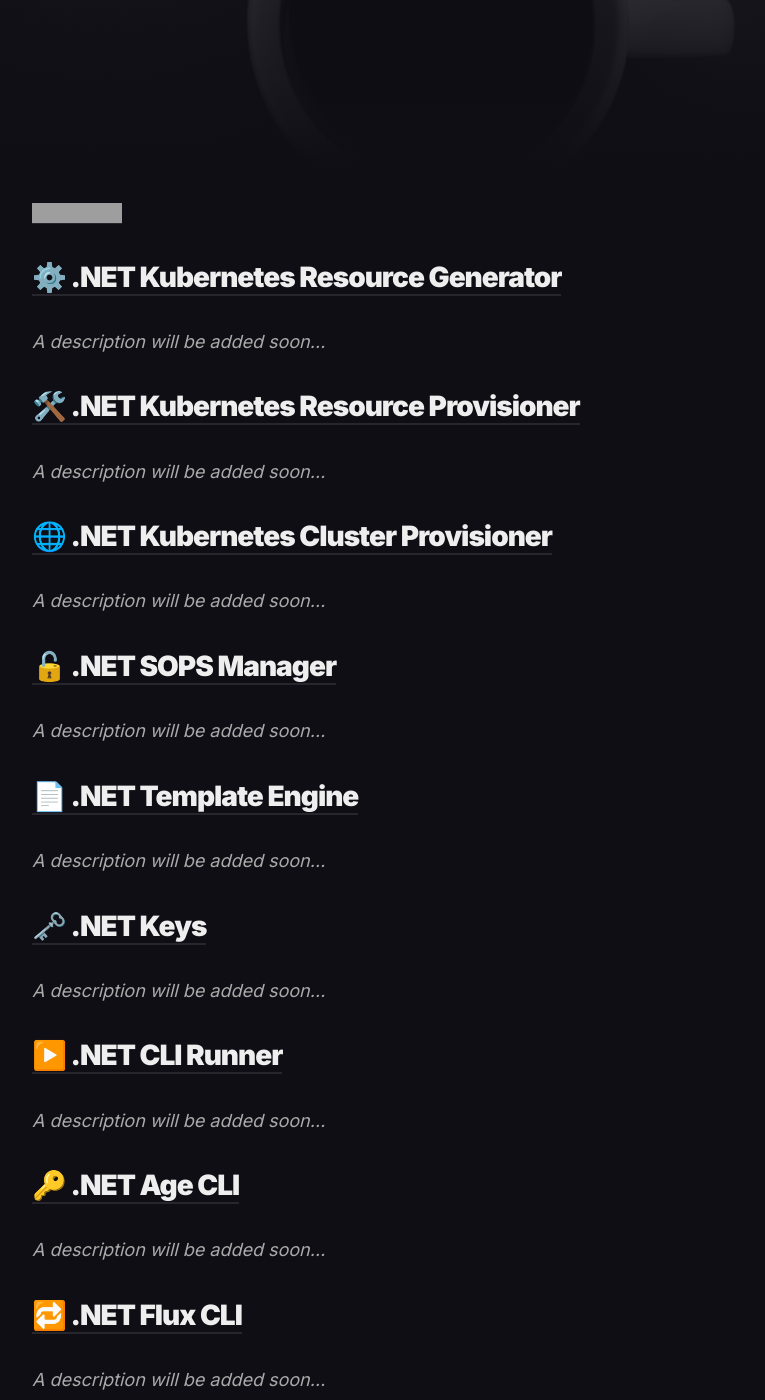
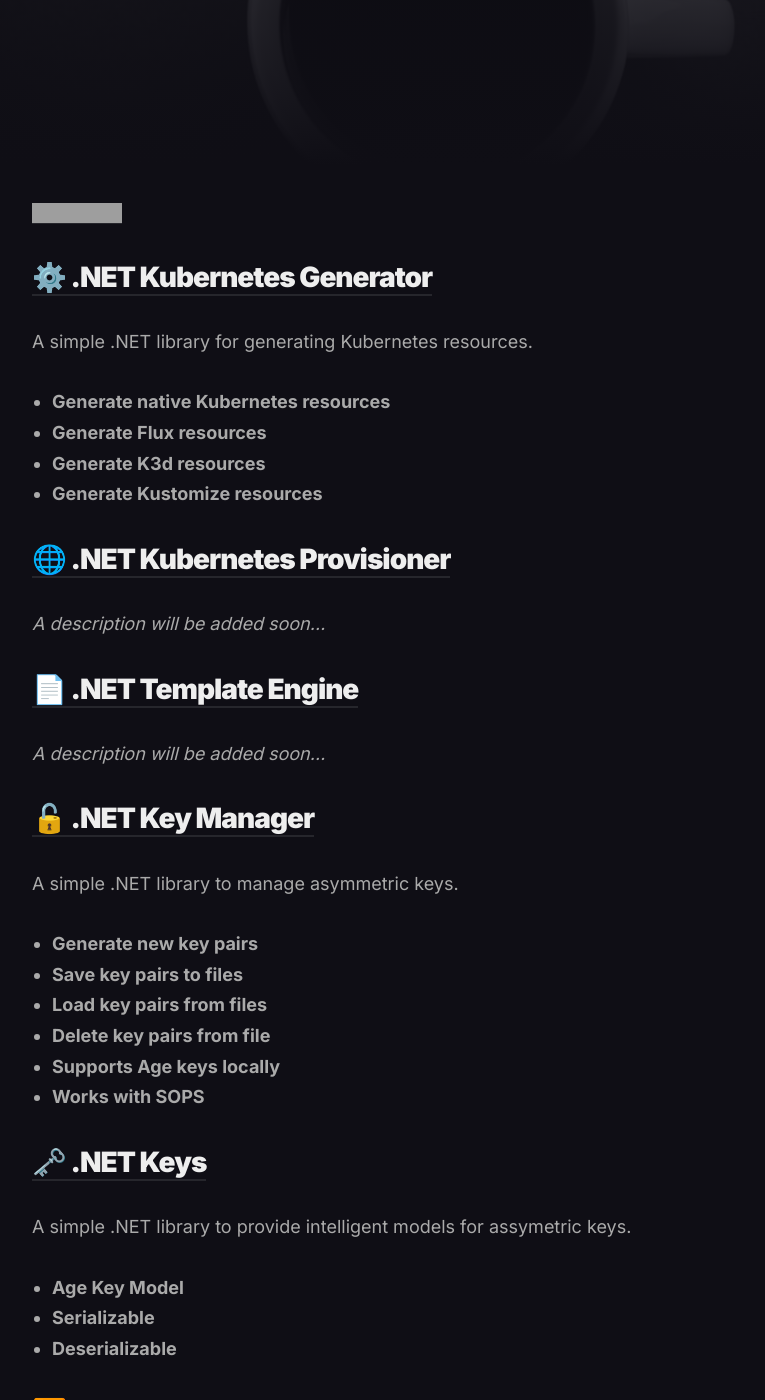
Before and after one commit to niem94/niem94, a Jekyll site: the page built from _pages/libraries.md, in a window 1280 px wide and 1400 px high, scrolled down 499 px. Shown: the whole window, without its empty margins (185-950 px from the left). Built offline with Jekyll 4.4.1, drawn with Linux system fonts in a browser that asks for light colours; some of the changed text lies outside the part shown; grey boxes are pictures that could not be loaded.

Commit message:
Update libraries and templates

```diff
--- a/_pages/libraries.md
+++ b/_pages/libraries.md
@@ -7,19 +7,16 @@ image: "assets/images/work.jpg"
 
 [![github-sponsor-button](https://img.shields.io/static/v1?label=Sponsor&message=%E2%9D%A4&logo=GitHub&color=%23fe8e86)](https://github.com/sponsors/devantler)
 
-## [⚙️ .NET Kubernetes Resource Generator](https://github.com/devantler/dotnet-kubernetes-resource-generator)
+## [⚙️ .NET Kubernetes Generator](https://github.com/devantler/dotnet-kubernetes-generator)
 
-_A description will be added soon..._
+A simple .NET library for generating Kubernetes resources.
 
-## [🛠️ .NET Kubernetes Resource Provisioner](https://github.com/devantler/dotnet-kubernetes-resource-provisioner)
+- **Generate native Kubernetes resources**
+- **Generate Flux resources**
+- **Generate K3d resources**
+- **Generate Kustomize resources**
 
-_A description will be added soon..._
-
-## [🌐 .NET Kubernetes Cluster Provisioner](https://github.com/devantler/dotnet-kubernetes-cluster-provisioner)
-
-_A description will be added soon..._
-
-## [🔓 .NET SOPS Manager](https://github.com/devantler/dotnet-sops-manager)
+## [🌐 .NET Kubernetes Provisioner](https://github.com/devantler/dotnet-kubernetes-provisioner)
 
 _A description will be added soon..._
 
@@ -27,42 +24,50 @@ _A description will be added soon..._
 
 _A description will be added soon..._
 
+## [🔓 .NET Key Manager](https://github.com/devantler/dotnet-key-manager)
+
+A simple .NET library to manage asymmetric keys.
+
+- **Generate new key pairs**
+- **Save key pairs to files**
+- **Load key pairs from files**
+- **Delete key pairs from file**
+- **Supports Age keys locally**
+- **Works with SOPS**
+
 ## [🗝️ .NET Keys](https://github.com/devantler/dotnet-keys)
 
-_A description will be added soon..._
+A simple .NET library to provide intelligent models for assymetric keys.
+
+- **Age Key Model**
+- **Serializable**
+- **Deserializable**
 
 ## [▶️ .NET CLI Runner](https://github.com/devantler/dotnet-cli-runner)
 
-_A description will be added soon..._
+A simple .NET library to run CLI commands from .NET code.
+
+- **Run any CLI command**
+- **Fail on error**
+- **Capture output**
+
+## [⚗️ .NET Kind CLI](https://github.com/devantler/dotnet-kind-cli)
+
+## [🐶 .NET K9s CLI](https://github.com/devantler/dotnet-k9s-cli)
+
+## [🔁 .NET Flux CLI](https://github.com/devantler/dotnet-flux-cli)
+
+## [🔎 .NET Kubeconform CLI](https://github.com/devantler/dotnet-kubeconform-cli)
+
+## [🔐 .NET SOPS CLI](https://github.com/devantler/dotnet-sops-cli)
 
 ## [🔑 .NET Age CLI](https://github.com/devantler/dotnet-age-cli)
 
-_A description will be added soon..._
+A simple .NET library that embeds and provides an API for the age and age-keygen binaries.
 
-## [🔁 .NET Flux CLI](https://github.com/devantler/dotnet-flux-cli)
-
-_A description will be added soon..._
+- **Generate new key pairs to memory**
+- **Generate new key pairs to a file**
 
 ## [③ .NET K3d CLI](https://github.com/devantler/dotnet-k3d-cli)
 
-_A description will be added soon..._
-
-## [🐶 .NET K9s CLI](https://github.com/devantler/dotnet-k9s-cli)
-
-_A description will be added soon..._
-
-## [⚗️ .NET Kind CLI](https://github.com/devantler/dotnet-kind-cli)
-
-_A description will be added soon..._
-
-## [🔎 .NET Kubeconform CLI](https://github.com/devantler/dotnet-kubeconform-cli)
-
-_A description will be added soon..._
-
 ## [Ⓚ .NET Kustomize CLI](https://github.com/devantler/dotnet-kustomize-cli)
-
-_A description will be added soon..._
-
-## [🔐 .NET SOPS CLI](https://github.com/devantler/dotnet-sops-cli)
-
-_A description will be added soon..._
```
Also changed, not shown: _pages/templates.md (+8 -1 lines).
